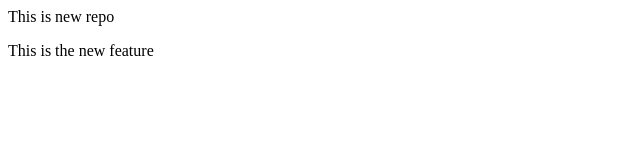
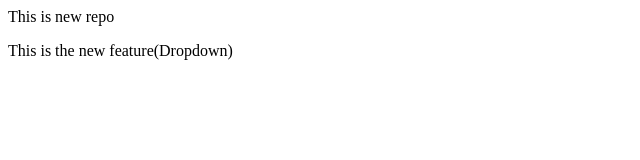
Before and after one commit to sumanthmjamadagni/localrepo, a plain HTML site: page index.html in a window 1280 px wide. Shown: the full height of the page, 0-640 px from the left. Drawn offline with Linux system fonts and the light colour scheme.

Commit message:
Add dropdown

```diff
--- a/index.html
+++ b/index.html
@@ -1,2 +1,2 @@
 <p>This is new repo</p>
-<p>This is the new feature</p>
+<p>This is the new feature(Dropdown)</p>
```
